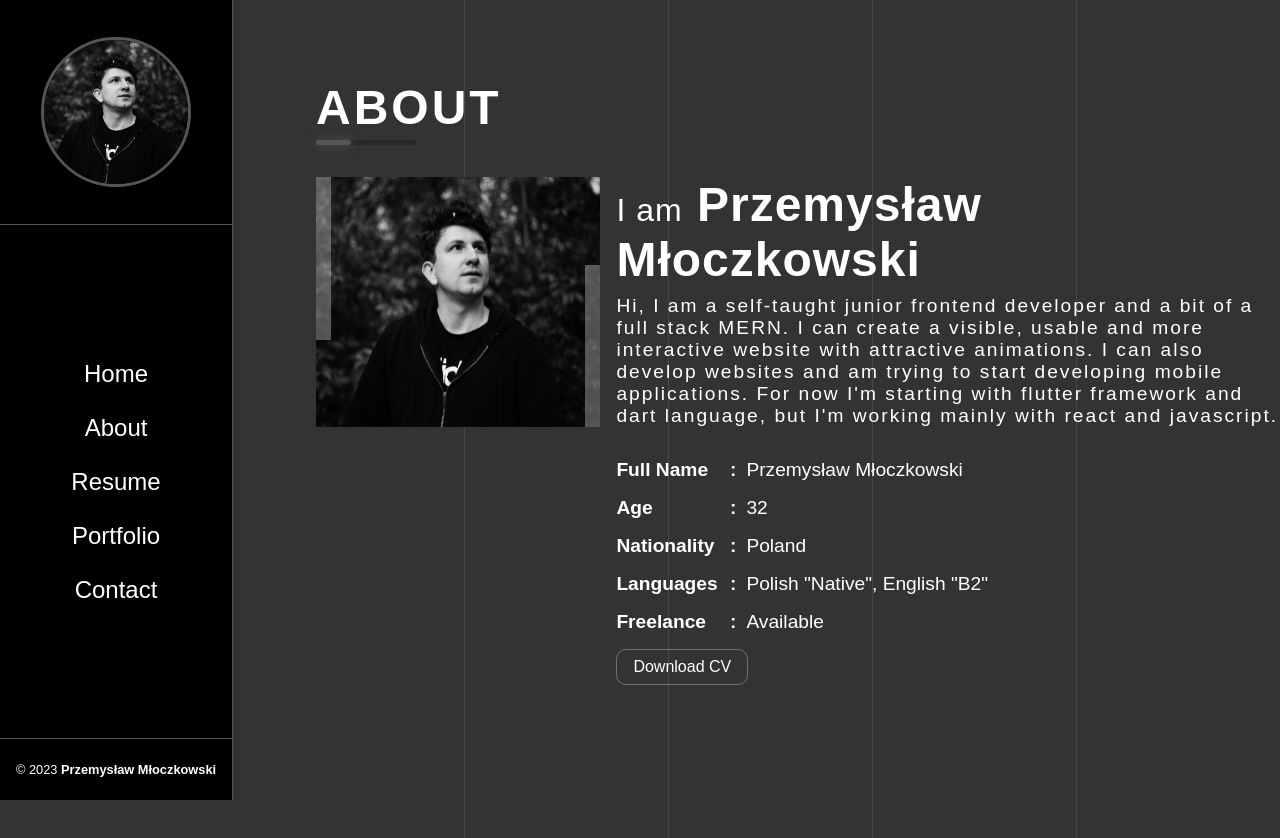
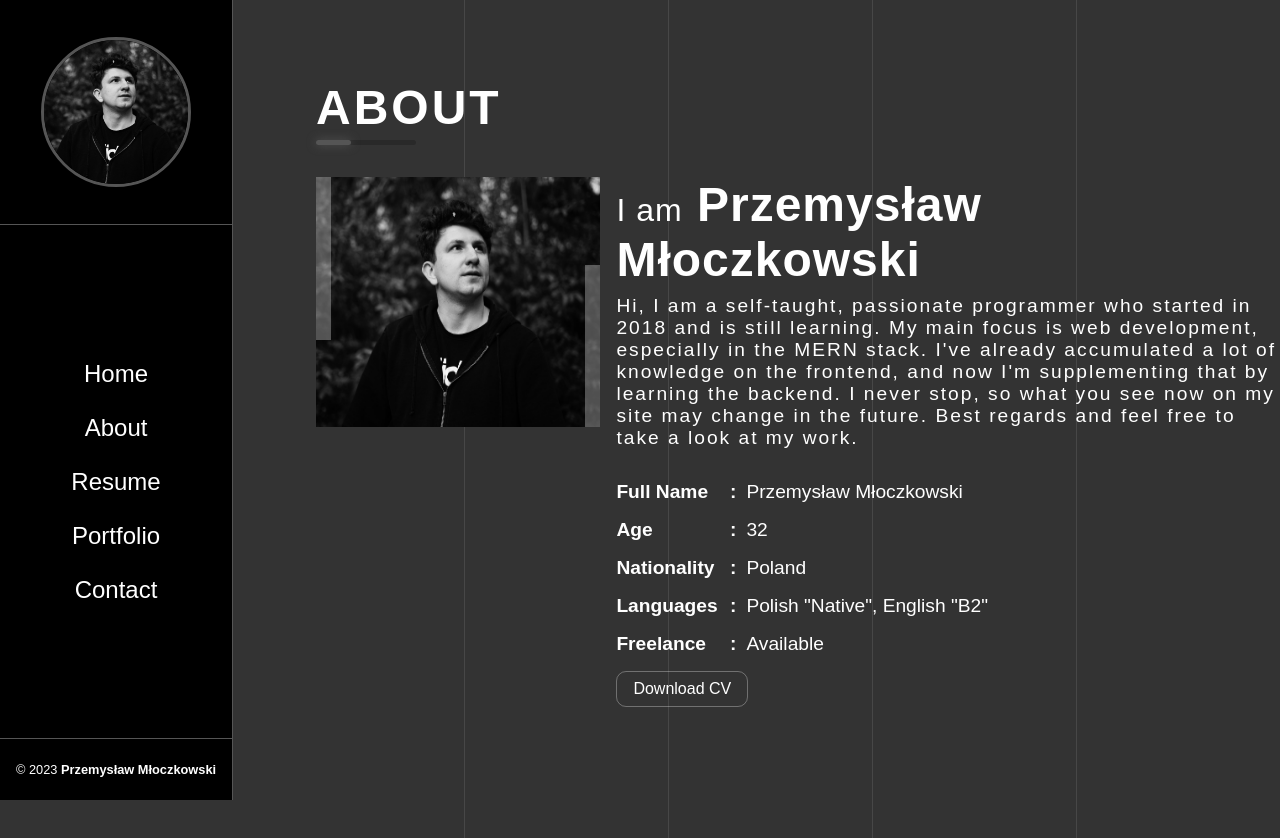
Before and after one commit to Malzagic/portfolio, a React (Create React App) app: page /about in a window 1280 px wide. Shown: the top 838 px of the page. Built offline with nearby package versions, Linux system fonts and the light colour scheme.

Commit message:
change describe myself on about page

```diff
--- a/src/components/pages/About.jsx
+++ b/src/components/pages/About.jsx
@@ -39,7 +39,7 @@ const About = () => {
                 I am
                 <span className="content-title-theme"> Przemysław Młoczkowski</span>
               </h3>
-              <p className="content-text">Hi, I am a self-taught junior frontend developer and a bit of a full stack MERN. I can create a visible, usable and more interactive website with attractive animations. I can also develop websites and am trying to start developing mobile applications. For now I'm starting with flutter framework and dart language, but I'm working mainly with react and javascript.</p>
+              <p className="content-text">Hi, I am a self-taught, passionate programmer who started in 2018 and is still learning. My main focus is web development, especially in the MERN stack. I've already accumulated a lot of knowledge on the frontend, and now I'm supplementing that by learning the backend. I never stop, so what you see now on my site may change in the future. Best regards and feel free to take a look at my work.</p>
               <ul className="content-list">
                 <li className="content-list-item">
                   <b>Full Name</b>
```
